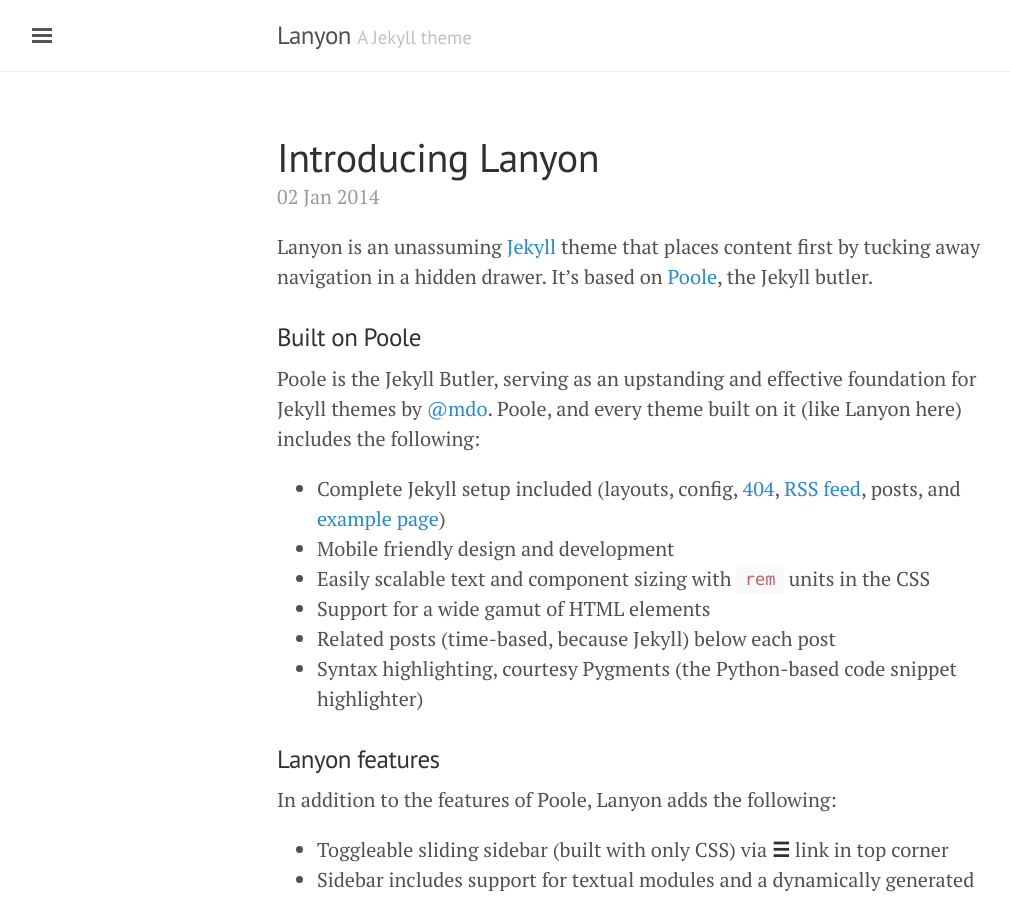
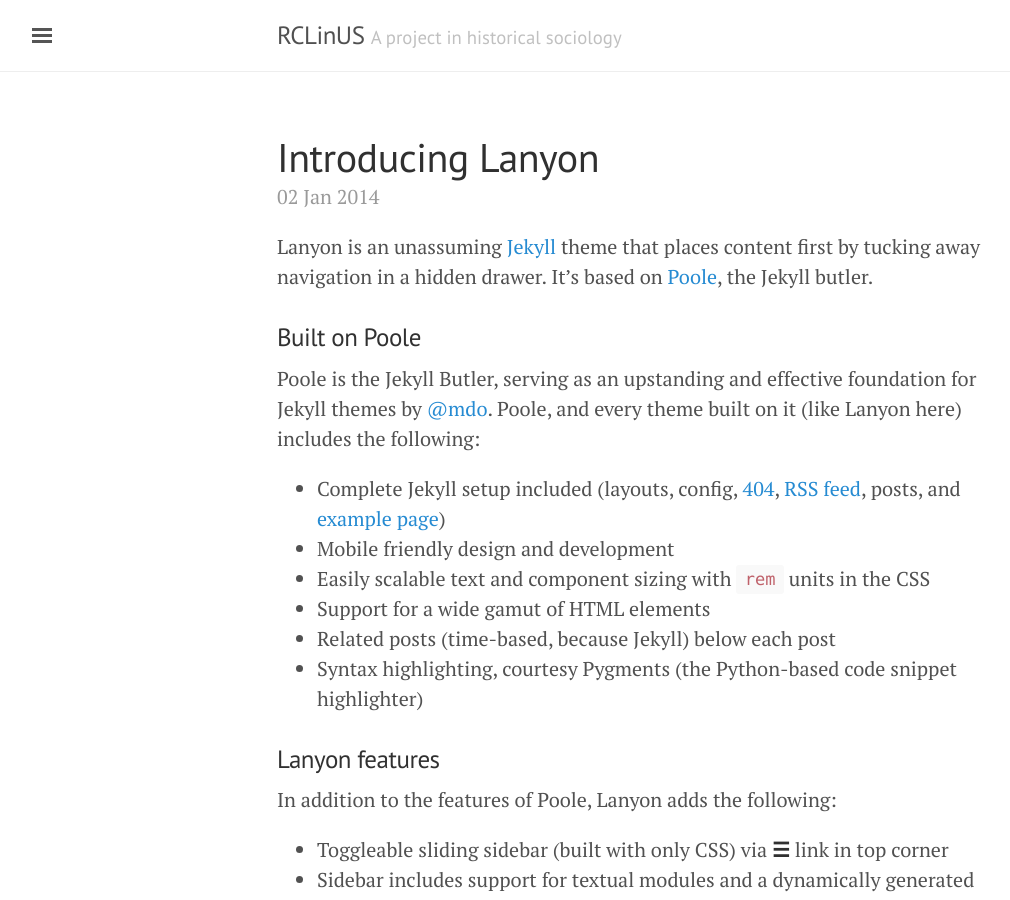
Before and after one commit to Yuji-Shimohira-Calvo/ALRinUS, a Jekyll site: the page built from index.html, in a window 1280 px wide and 900 px high. Shown: the whole window, without its empty margins (3-1013 px from the left). Built offline with Jekyll 4.4.1, drawn with Linux system fonts in a browser that asks for light colours; the list of posts is cut into pages by our own code.

Commit message:
Update _config.yml
This adds the name of the project and a small description. It can be improved in the future.

```diff
--- a/_config.yml
+++ b/_config.yml
@@ -5,19 +5,19 @@ permalink:           pretty
 #relative_permalinks: true
 
 # Setup
-title:               Lanyon
-tagline:             'A Jekyll theme'
-description:         'A reserved <a href="http://jekyllrb.com" target="_blank">Jekyll</a> theme that places the utmost gravity on content with a hidden drawer. Made by <a href="https://twitter.com/mdo" target="_blank">@mdo</a>.'
+title:               RCLinUS
+tagline:             'A project in historical sociology'
+description:         'Race, Citizenship, and Labour in the US is a project in historical sociology based at the University of Edinburgh.'
 #url:                 http://lanyon.getpoole.com
 baseurl:             https://yuji-shimohira-calvo.github.io/RCLinUS/
 paginate:            5
 gems:                [jekyll-paginate]
 
 # About/contact
-author:
-  name:              Mark Otto
-  url:               https://twitter.com/mdo
-  email:             markdotto@gmail.com
+#author:
+  #name:              Mark Otto
+  #url:               https://twitter.com/mdo
+  #email:             markdotto@gmail.com
 
 # Custom vars
 version:             1.0.0
```
